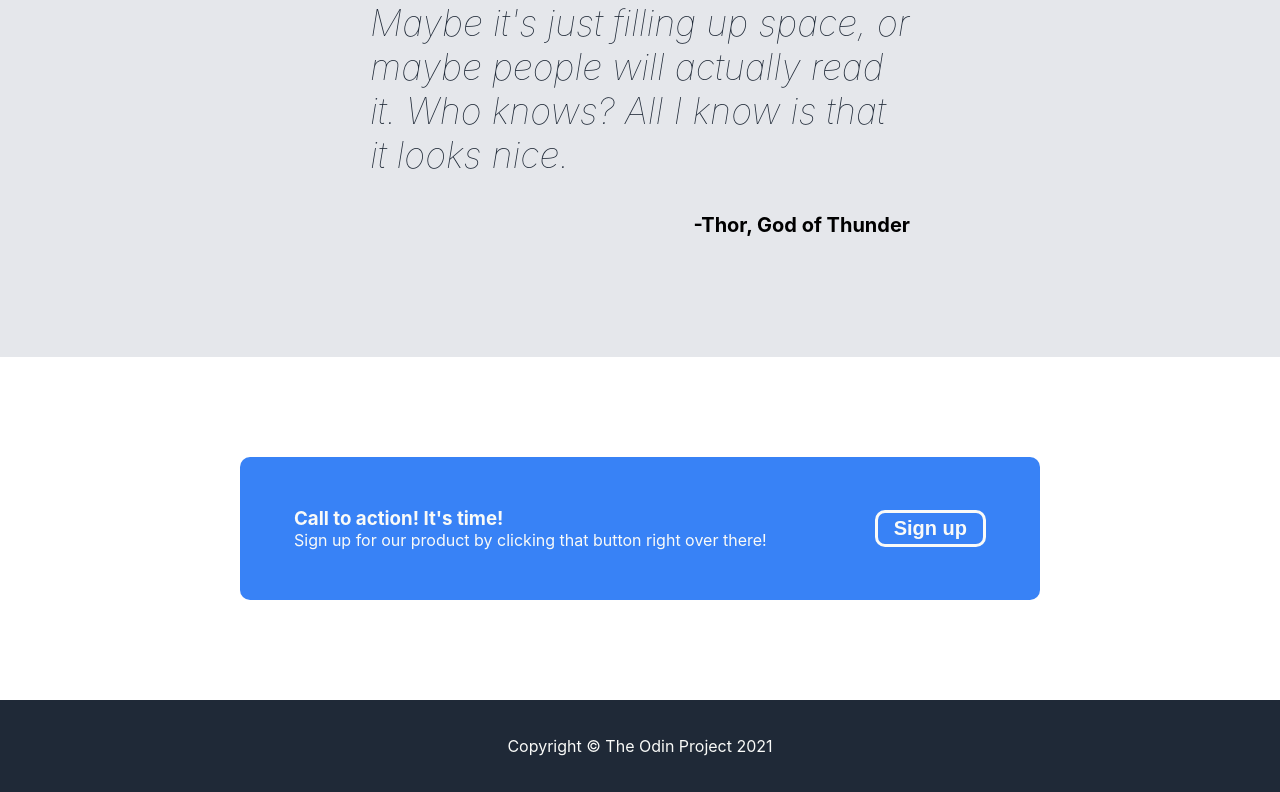
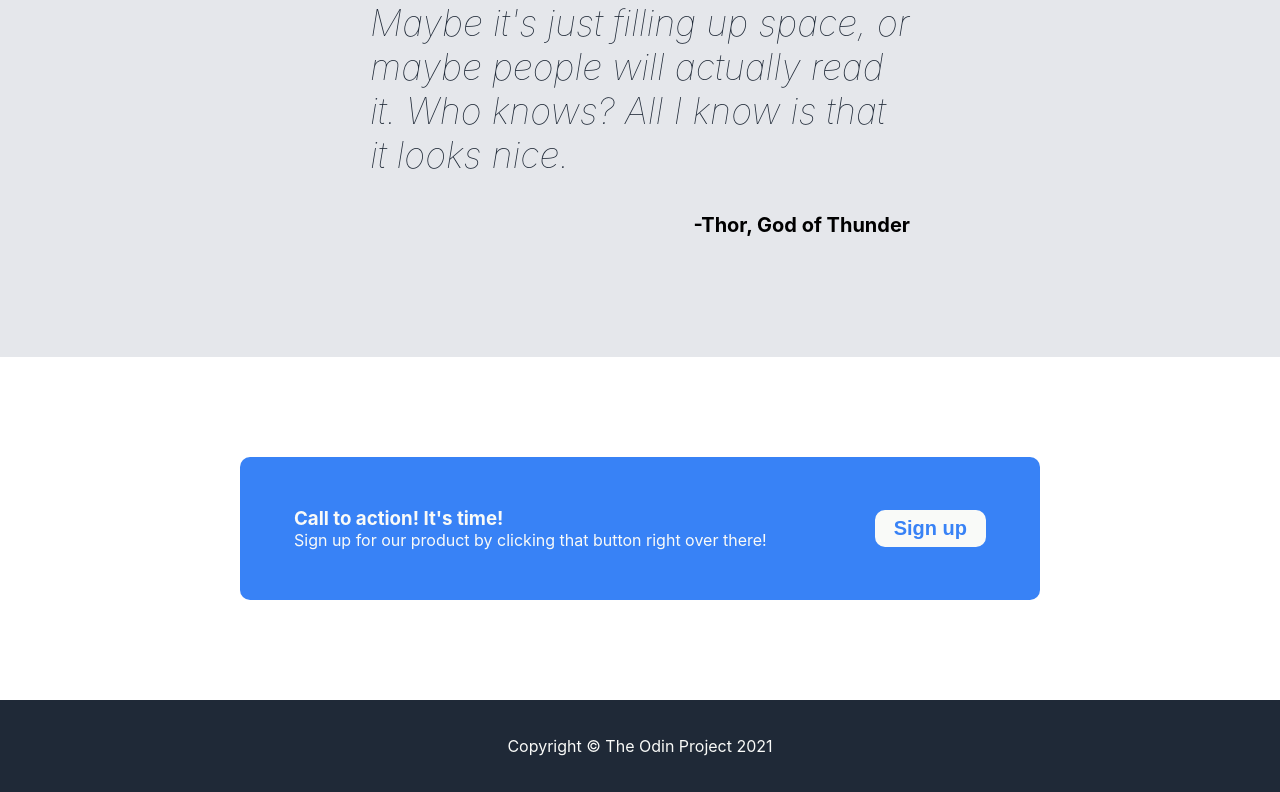
Before and after one commit to martenmatrix/landing-page, a plain HTML site: page index.html in a window 1280 px wide. In both pictures the pointer is over the button 930 px from the left and 1734 px from the top of the page. Shown: the part 1206-1998 px from the top of the page. Drawn offline with Linux system fonts and the light colour scheme.

Commit message:
Add animation to second button

```diff
--- a/style.css
+++ b/style.css
@@ -211,6 +211,13 @@ section.call-to-action button {
     border: solid 3px var(--light-white);
     padding: 0.25rem 1rem;
     border-radius: 10px;
+
+    transition: color 200ms, background-color 200ms;
+}
+
+section.call-to-action button:hover {
+    color: var(--light-blue);
+    background: var(--light-white);
 }
 
 footer {
```
